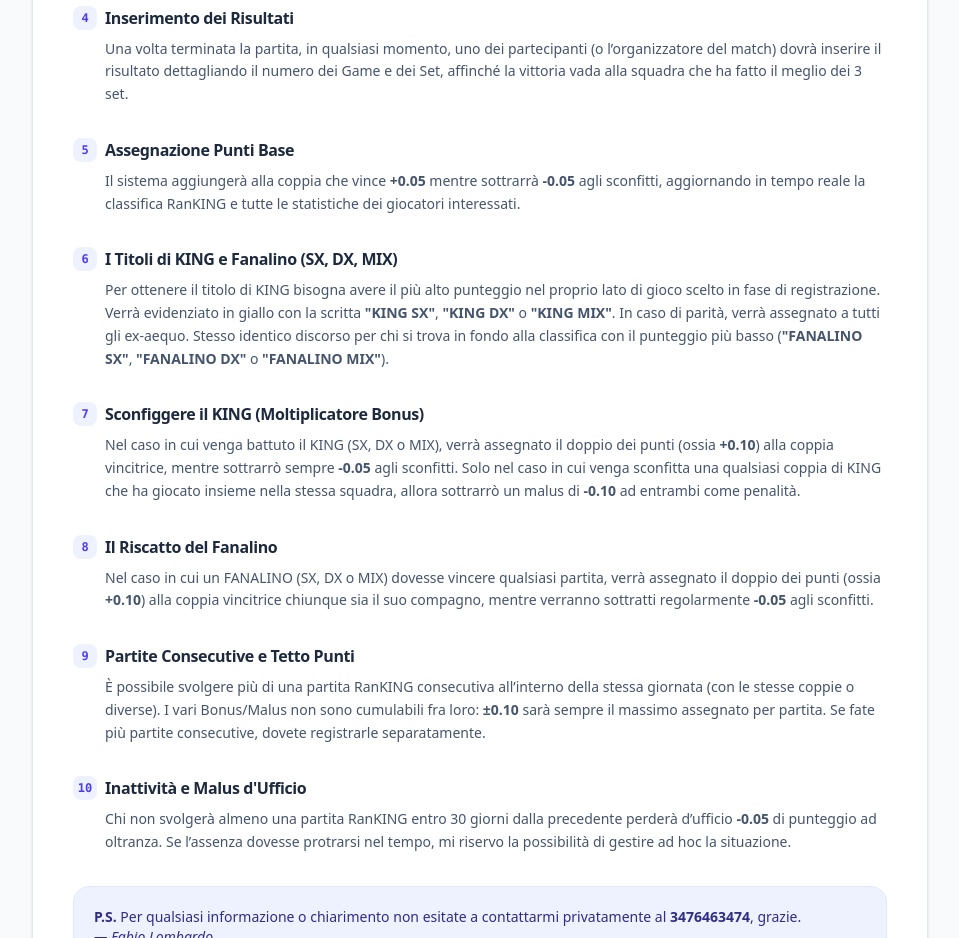
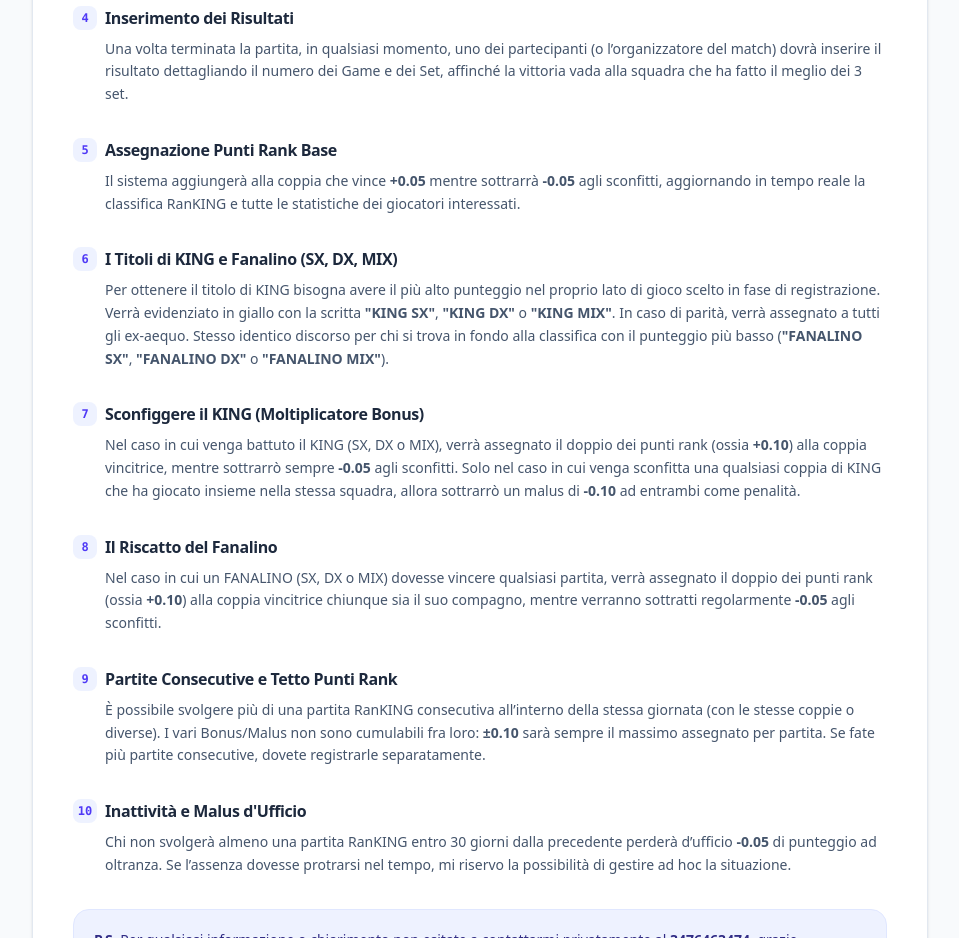
Before and after one commit to damianobertuna/padel-ranking, a Next.js app: page /rules in a window 1280 px wide. Shown: the part 800-1738 px from the top of the page, without its empty margins (160-1119 px from the left). Built offline with nearby package versions, Linux system fonts and the light colour scheme.

Commit message:
Fixed string

```diff
--- a/app/page.tsx
+++ b/app/page.tsx
@@ -175,7 +175,7 @@ export default async function Home({ searchParams }: PageProps) {
 
                         {/* Filtri Ordinamento (Mantengono paginazione match, ma resettano paginazione giocatori a 1) */}
                         <div className="flex gap-1.5 bg-slate-200/60 p-1 rounded-xl border border-slate-200 text-[11px] font-bold">
-                            <Link href={`/?gender=${currentGender}&sort=ranking&playerPage=1&page=${currentPage}`} scroll={false} className={`px-2.5 py-1 rounded-lg transition-all ${currentSort === 'ranking' ? 'bg-white text-indigo-600 shadow-xs' : 'text-slate-500 hover:text-slate-800'}`}>Punti</Link>
+                            <Link href={`/?gender=${currentGender}&sort=ranking&playerPage=1&page=${currentPage}`} scroll={false} className={`px-2.5 py-1 rounded-lg transition-all ${currentSort === 'ranking' ? 'bg-white text-indigo-600 shadow-xs' : 'text-slate-500 hover:text-slate-800'}`}>Punti Rank</Link>
                             <Link href={`/?gender=${currentGender}&sort=played&playerPage=1&page=${currentPage}`} scroll={false} className={`px-2.5 py-1 rounded-lg transition-all ${currentSort === 'played' ? 'bg-white text-indigo-600 shadow-xs' : 'text-slate-500 hover:text-slate-800'}`}>Giocate</Link>
                             <Link href={`/?gender=${currentGender}&sort=winrate&playerPage=1&page=${currentPage}`} scroll={false} className={`px-2.5 py-1 rounded-lg transition-all ${currentSort === 'winrate' ? 'bg-white text-indigo-600 shadow-xs' : 'text-slate-500 hover:text-slate-800'}`}>Win Rate</Link>
                         </div>
@@ -261,7 +261,7 @@ export default async function Home({ searchParams }: PageProps) {
                                                 {currentSort === 'played' ? player.total_played : currentSort === 'winrate' ? `${player.win_rate.toFixed(1)}%` : player.ranking.toFixed(2)}
                                             </div>
                                             <span className="text-[9px] text-slate-400 uppercase tracking-tight font-bold">
-                                                {currentSort === 'played' ? 'Partite' : currentSort === 'winrate' ? 'Rate' : 'Punti'}
+                                                {currentSort === 'played' ? 'Partite' : currentSort === 'winrate' ? 'Rate' : 'Punti Rank'}
                                             </span>
                                         </div>
 
--- a/app/player/[id]/page.tsx
+++ b/app/player/[id]/page.tsx
@@ -185,7 +185,7 @@ export default async function PlayerProfile({ params, searchParams }: PageProps)
 
                 {/* Elenco Partite */}
                 <div className="flex justify-between items-baseline mb-4">
-                    <h2 className="text-xl font-bold text-slate-800">Storico Partite e Variazione Punti</h2>
+                    <h2 className="text-xl font-bold text-slate-800">Storico Partite e Variazione Punti Rank</h2>
                     <span className="text-xs font-semibold text-slate-400 font-mono">Pagina {currentPage} di {totalPages}</span>
                 </div>
 
--- a/app/resolve-match/[id]/page.tsx
+++ b/app/resolve-match/[id]/page.tsx
@@ -199,7 +199,7 @@ export default function ResolveMatch() {
                                     <circle className="opacity-25" cx="12" cy="12" r="10" stroke="currentColor" strokeWidth="4"></circle>
                                     <path className="opacity-75" fill="currentColor" d="M4 12a8 8 0 018-8V0C5.373 0 0 5.373 0 12h4zm2 5.291A7.962 7.962 0 014 12H0c0 3.042 1.135 5.824 3 7.938l3-2.647z"></path>
                                 </svg>
-                                <span>Elaborazione punti...</span>
+                                <span>Elaborazione punti rank...</span>
                             </>
                         ) : (
                             'Conferma e Calcola Classifica'
--- a/app/rules/page.tsx
+++ b/app/rules/page.tsx
@@ -90,7 +90,7 @@ export default function RegulationsPage() {
                     <section className="space-y-2">
                         <div className="flex items-center gap-2">
                             <span className="w-6 h-6 rounded-lg bg-indigo-50 text-indigo-600 flex items-center justify-center font-bold text-xs font-mono shrink-0">5</span>
-                            <h2 className="text-base font-black text-slate-800 tracking-tight">Assegnazione Punti Base</h2>
+                            <h2 className="text-base font-black text-slate-800 tracking-tight">Assegnazione Punti Rank Base</h2>
                         </div>
                         <p className="text-sm text-slate-600 leading-relaxed pl-8">
                             Il sistema aggiungerà alla coppia che vince <strong>+0.05</strong> mentre sottrarrà <strong>-0.05</strong> agli sconfitti, aggiornando in tempo reale la classifica RanKING e tutte le statistiche dei giocatori interessati.
@@ -115,7 +115,7 @@ export default function RegulationsPage() {
                             <h2 className="text-base font-black text-slate-800 tracking-tight">Sconfiggere il KING (Moltiplicatore Bonus)</h2>
                         </div>
                         <p className="text-sm text-slate-600 leading-relaxed pl-8">
-                            Nel caso in cui venga battuto il KING (SX, DX o MIX), verrà assegnato il doppio dei punti (ossia <strong>+0.10</strong>) alla coppia vincitrice, mentre sottrarrò sempre <strong>-0.05</strong> agli sconfitti. Solo nel caso in cui venga sconfitta una qualsiasi coppia di KING che ha giocato insieme nella stessa squadra, allora sottrarrò un malus di <strong>-0.10</strong> ad entrambi come penalità.
+                            Nel caso in cui venga battuto il KING (SX, DX o MIX), verrà assegnato il doppio dei punti rank (ossia <strong>+0.10</strong>) alla coppia vincitrice, mentre sottrarrò sempre <strong>-0.05</strong> agli sconfitti. Solo nel caso in cui venga sconfitta una qualsiasi coppia di KING che ha giocato insieme nella stessa squadra, allora sottrarrò un malus di <strong>-0.10</strong> ad entrambi come penalità.
                         </p>
                     </section>
 
@@ -126,7 +126,7 @@ export default function RegulationsPage() {
                             <h2 className="text-base font-black text-slate-800 tracking-tight">Il Riscatto del Fanalino</h2>
                         </div>
                         <p className="text-sm text-slate-600 leading-relaxed pl-8">
-                            Nel caso in cui un FANALINO (SX, DX o MIX) dovesse vincere qualsiasi partita, verrà assegnato il doppio dei punti (ossia <strong>+0.10</strong>) alla coppia vincitrice chiunque sia il suo compagno, mentre verranno sottratti regolarmente <strong>-0.05</strong> agli sconfitti.
+                            Nel caso in cui un FANALINO (SX, DX o MIX) dovesse vincere qualsiasi partita, verrà assegnato il doppio dei punti rank (ossia <strong>+0.10</strong>) alla coppia vincitrice chiunque sia il suo compagno, mentre verranno sottratti regolarmente <strong>-0.05</strong> agli sconfitti.
                         </p>
                     </section>
 
@@ -134,7 +134,7 @@ export default function RegulationsPage() {
                     <section className="space-y-2">
                         <div className="flex items-center gap-2">
                             <span className="w-6 h-6 rounded-lg bg-indigo-50 text-indigo-600 flex items-center justify-center font-bold text-xs font-mono shrink-0">9</span>
-                            <h2 className="text-base font-black text-slate-800 tracking-tight">Partite Consecutive e Tetto Punti</h2>
+                            <h2 className="text-base font-black text-slate-800 tracking-tight">Partite Consecutive e Tetto Punti Rank</h2>
                         </div>
                         <p className="text-sm text-slate-600 leading-relaxed pl-8">
                             È possibile svolgere più di una partita RanKING consecutiva all’interno della stessa giornata (con le stesse coppie o diverse). I vari Bonus/Malus non sono cumulabili fra loro: <strong>±0.10</strong> sarà sempre il massimo assegnato per partita. Se fate più partite consecutive, dovete registrarle separatamente.
```
